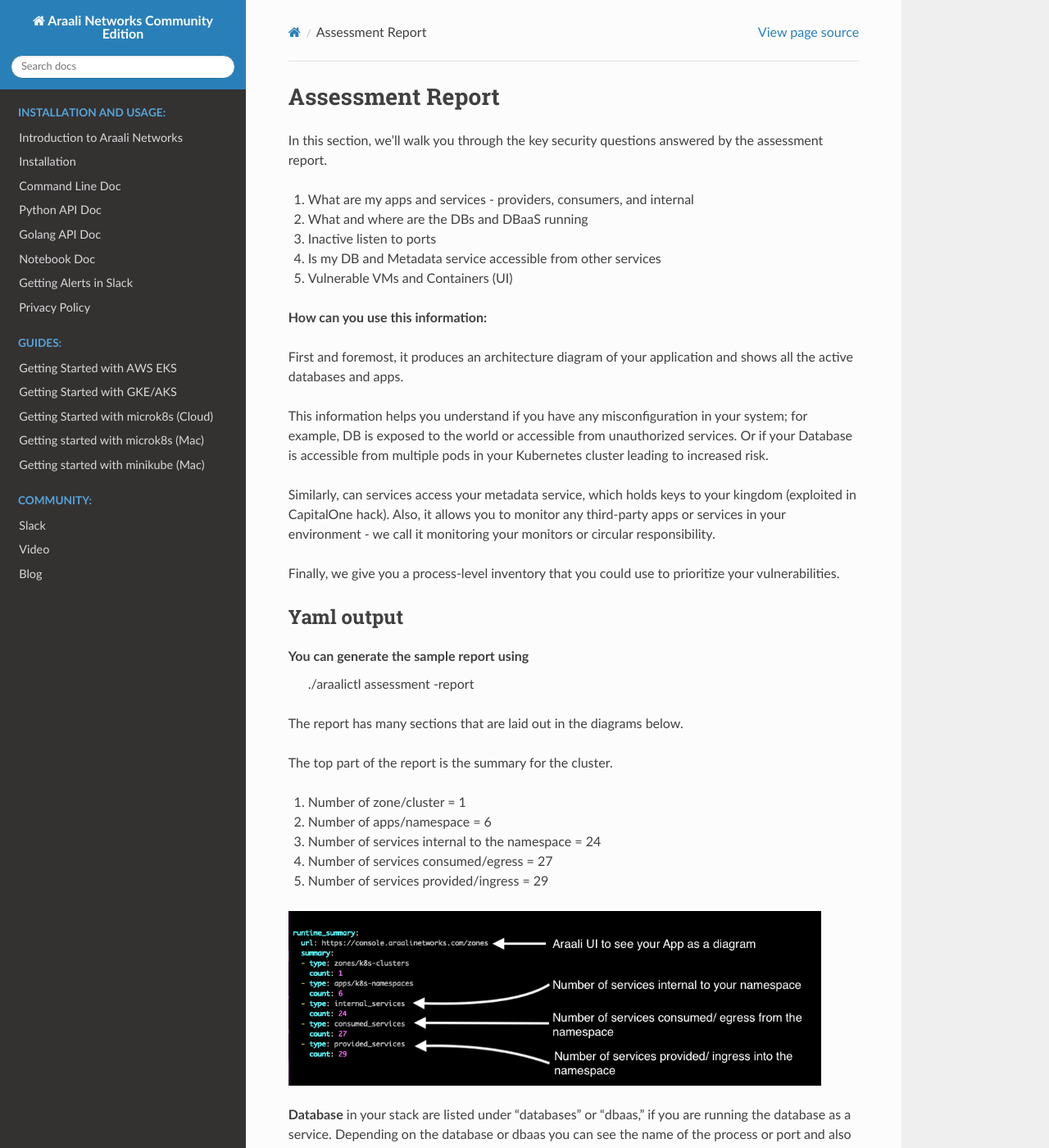
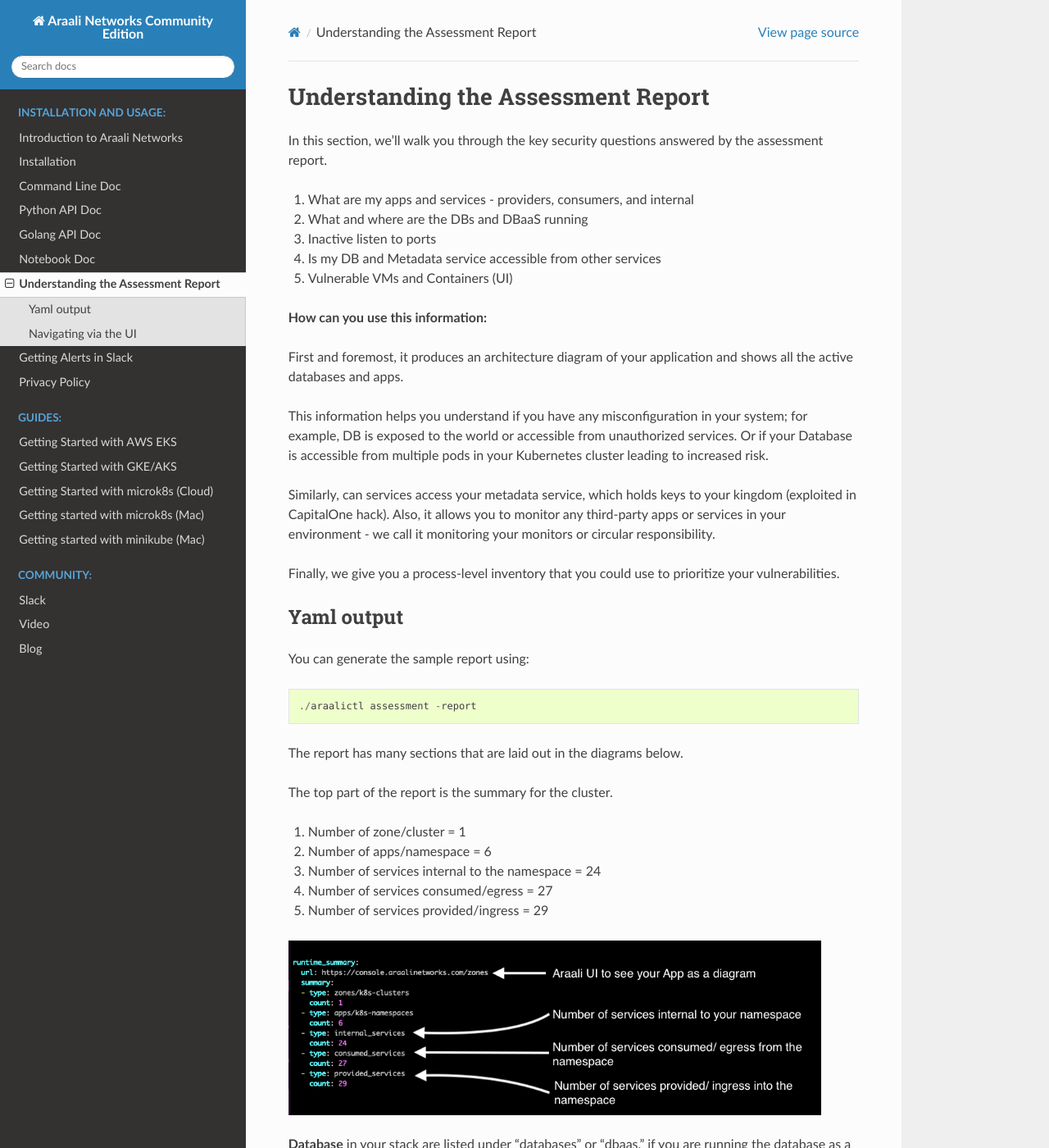
Before and after one commit to araalinetworks/api, a Sphinx documentation site: the page built from doc/source/assessmentreport.rst, in a window 1280 px wide and 1400 px high. Shown: the whole window at 82% size. Built offline with Sphinx 7.4.7 and the Read the Docs theme 2.0.0, drawn with Linux system fonts in a browser that asks for light colours.

Commit message:
added assessment report

```diff
--- a/doc/source/assessmentreport.rst
+++ b/doc/source/assessmentreport.rst
@@ -1,6 +1,6 @@
-=================
-Assessment Report
-=================
+===================================
+Understanding the Assessment Report
+===================================
 
 In this section, we’ll walk you through the key security questions answered by the assessment report.
 
@@ -24,7 +24,8 @@
 Yaml output
 """""""""""
 
-You can generate the sample report using
+You can generate the sample report using::
+
       ./araalictl assessment -report
 
 The report has many sections that are laid out in the diagrams below.
--- a/doc/source/index.rst
+++ b/doc/source/index.rst
@@ -38,6 +38,7 @@
    araalictlpython
    araalictlgolang
    araalictlnotebook
+   assessmentreport
    araalislackwebhook
    araaliprivacypolicy
 
```
